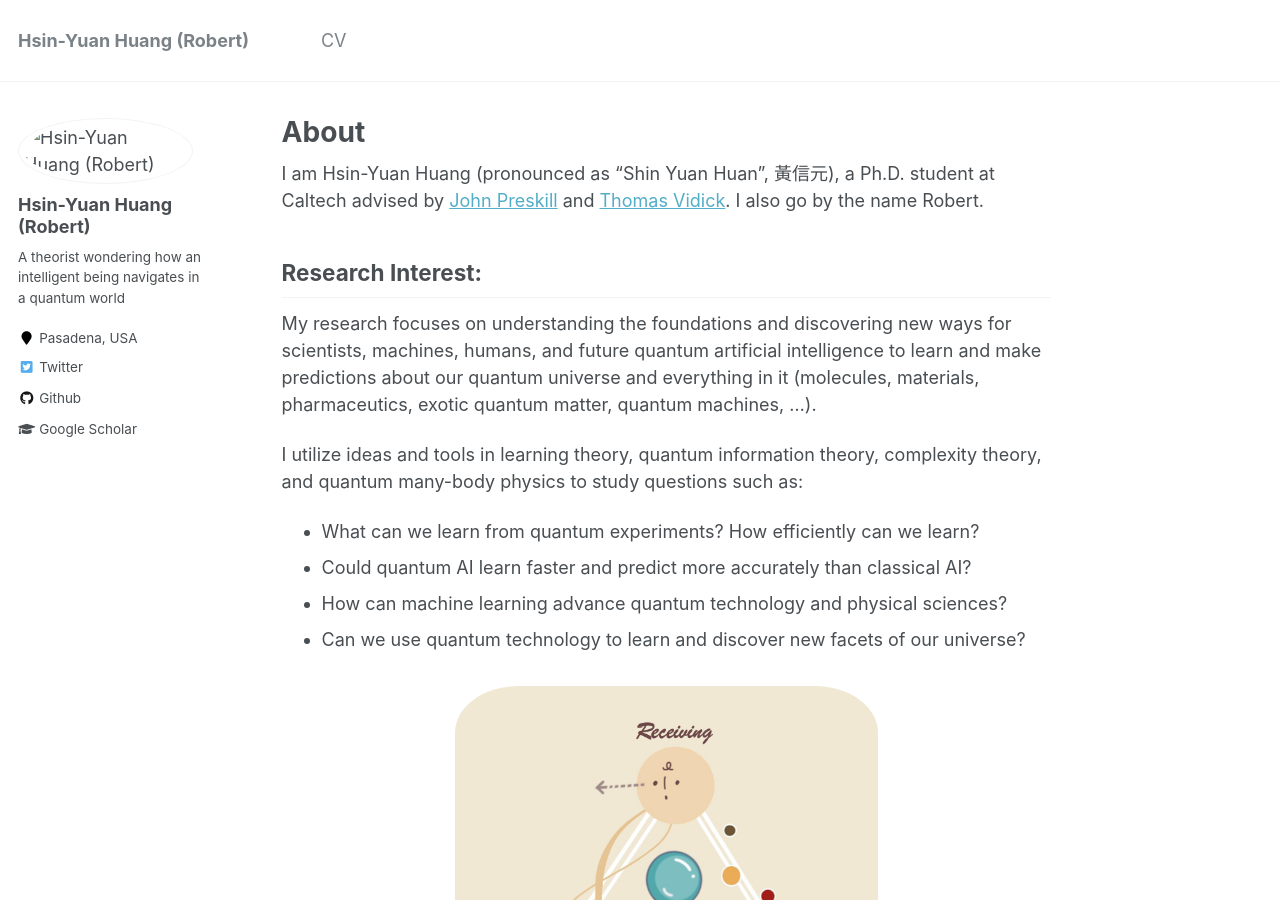
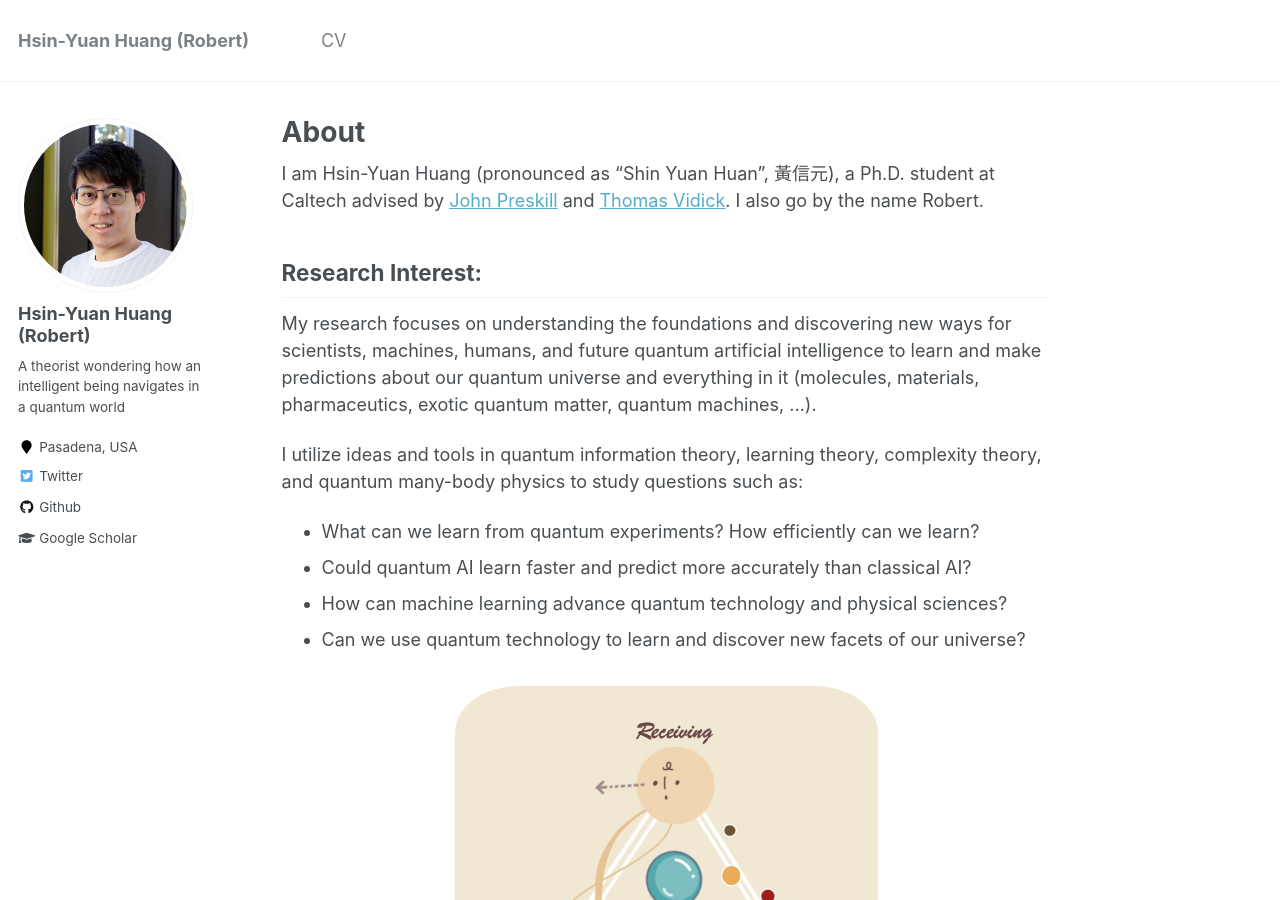
Before and after one commit to hsinyuan-huang/hsinyuan-huang.github.io, a Jekyll site: the page built from _pages/about.md, in a window 1280 px wide and 900 px high. Built offline with Jekyll 4.4.1, drawn with Linux system fonts in a browser that asks for light colours; emoji names are drawn with the system emoji font; formulas are drawn with MathJax 3.

```diff
--- a/_pages/about.md
+++ b/_pages/about.md
@@ -14,7 +14,7 @@ I am Hsin-Yuan Huang (pronounced as "Shin Yuan Huan", 黃信元), a Ph.D. studen
 
 My research focuses on understanding the foundations and discovering new ways for scientists, machines, humans, and future quantum artificial intelligence to learn and make predictions about our quantum universe and everything in it (molecules, materials, pharmaceutics, exotic quantum matter, quantum machines, ...).
 
-I utilize ideas and tools in learning theory, quantum information theory, complexity theory, and quantum many-body physics to study questions such as:
+I utilize ideas and tools in quantum information theory, learning theory, complexity theory, and quantum many-body physics to study questions such as:
 * What can we learn from quantum experiments? How efficiently can we learn?
 * Could quantum AI learn faster and predict more accurately than classical AI?
 * How can machine learning advance quantum technology and physical sciences?
```
Also changed, not shown: images/me-3.jpg (added), 2 other files.
